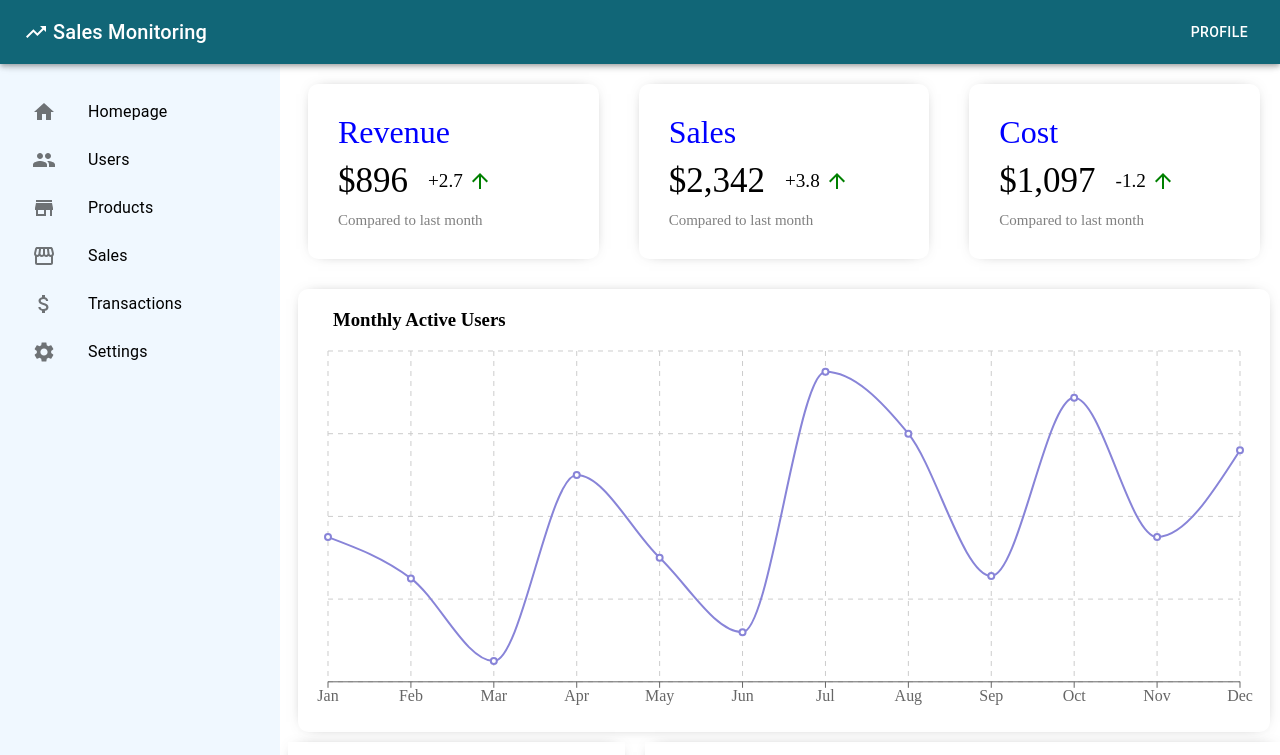
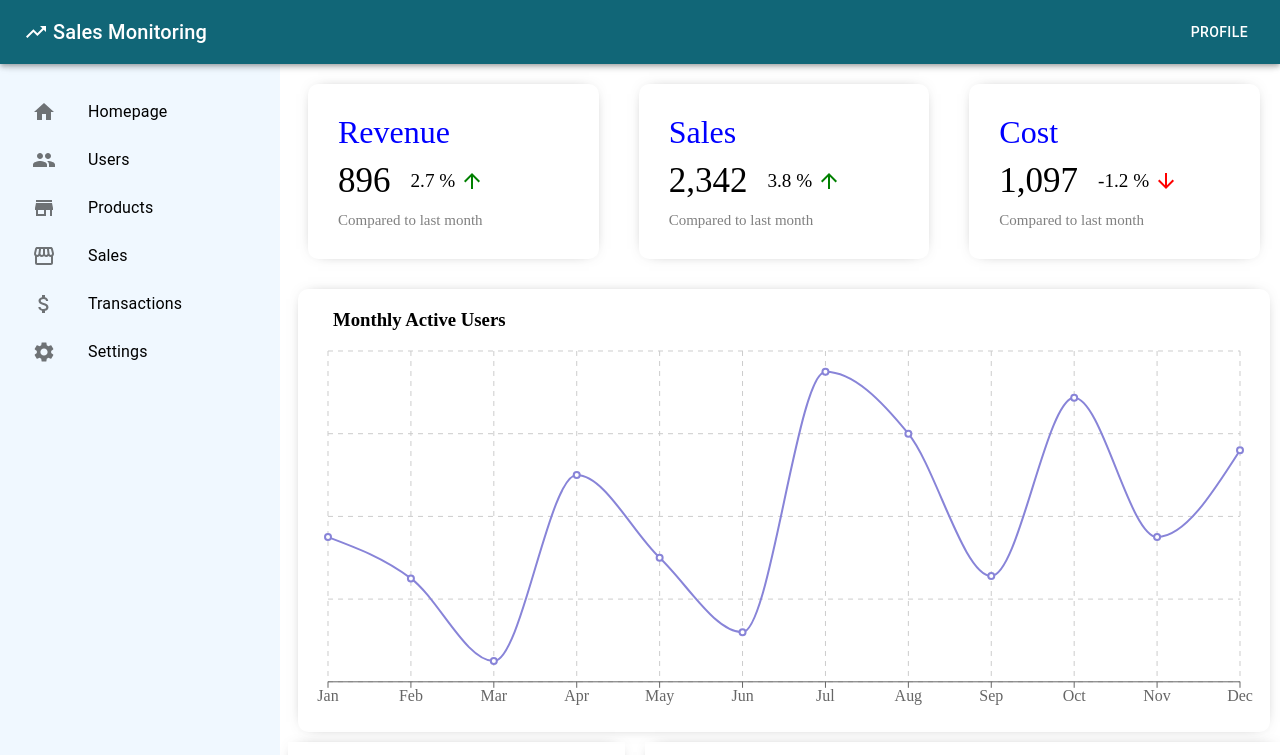
Before and after one commit to AltanSozuer/ReactSalesDashboard, a React (Create React App) app in the folder sales-dashboard/: page / in a window 1280 px wide. Shown: the top 755 px of the page. Built offline with nearby package versions, Linux system fonts and the light colour scheme.

Commit message:
Dummy data is provided to InfoBoxGroup component

```diff
--- /dev/null
+++ b/sales-dashboard/src/DummyData/InfoboxData.js
@@ -0,0 +1,17 @@
+export const INFOBOX_REVENUE = {
+    title: "Revenue",
+    amount: "896",
+    amountRate: 2.7
+}
+
+export const INFOBOX_SALE = {
+    title: "Sales",
+    amount: "2,342",
+    amountRate: 3.8
+}
+
+export const INFOBOX_COST = {
+    title: "Cost",
+    amount: "1,097",
+    amountRate: -1.2
+}
--- a/sales-dashboard/src/components/molecules/InfoBox.jsx
+++ b/sales-dashboard/src/components/molecules/InfoBox.jsx
@@ -5,11 +5,9 @@ import { ArrowUpward, ArrowDownward } from "@mui/icons-material";
 
 export default function InfoBox({
     BoxTitle,
-    Amount,
-    amountRate,
+    data,
     SubTitle
 }) {
-
         return (
             <div className="infoItem shadow-box">
                     <AtomSpan
@@ -17,12 +15,15 @@ export default function InfoBox({
                         className="title" />
                     <div className="amountLine">
                         <AtomSpan
-                            text={ Amount }
+                            text={ data.amount }
                             className="amount" />
                         <AtomSpan
-                            text={ amountRate }
+                            text={ `${data.amountRate} %` }
                             className="amountRate">
-                            <ArrowUpward className="arrowUp"/>
+                            { (data.amountRate > 0) ?
+                                <ArrowUpward className="arrowUp"/> :
+                                <ArrowDownward className="arrowDown"/>
+                            }
                         </AtomSpan>
                     </div>
                     <AtomSpan
--- a/sales-dashboard/src/components/organisms/InfoboxGroup.jsx
+++ b/sales-dashboard/src/components/organisms/InfoboxGroup.jsx
@@ -1,6 +1,10 @@
 import InfoBox from "../molecules/InfoBox"
 import "../../styles/css/infobox.css"
-
+import {
+    INFOBOX_REVENUE,
+    INFOBOX_SALE,
+    INFOBOX_COST
+} from "../../DummyData/InfoboxData";
 
 export default function InfoxboxGroup() {
     return (
@@ -8,18 +12,15 @@ export default function InfoxboxGroup() {
 
                 <InfoBox
                     BoxTitle="Revenue"
-                    Amount="$896"
-                    amountRate="+2.7"
+                    data={INFOBOX_REVENUE}
                     SubTitle="Compared to last month"/>
                 <InfoBox
                     BoxTitle="Sales"
-                    Amount="$2,342"
-                    amountRate="+3.8"
+                    data={INFOBOX_SALE}
                     SubTitle="Compared to last month"/>
                 <InfoBox
                     BoxTitle="Cost"
-                    Amount="$1,097"
-                    amountRate="-1.2"
+                    data={INFOBOX_COST}
                     SubTitle="Compared to last month"/>
 
             </div>
```
